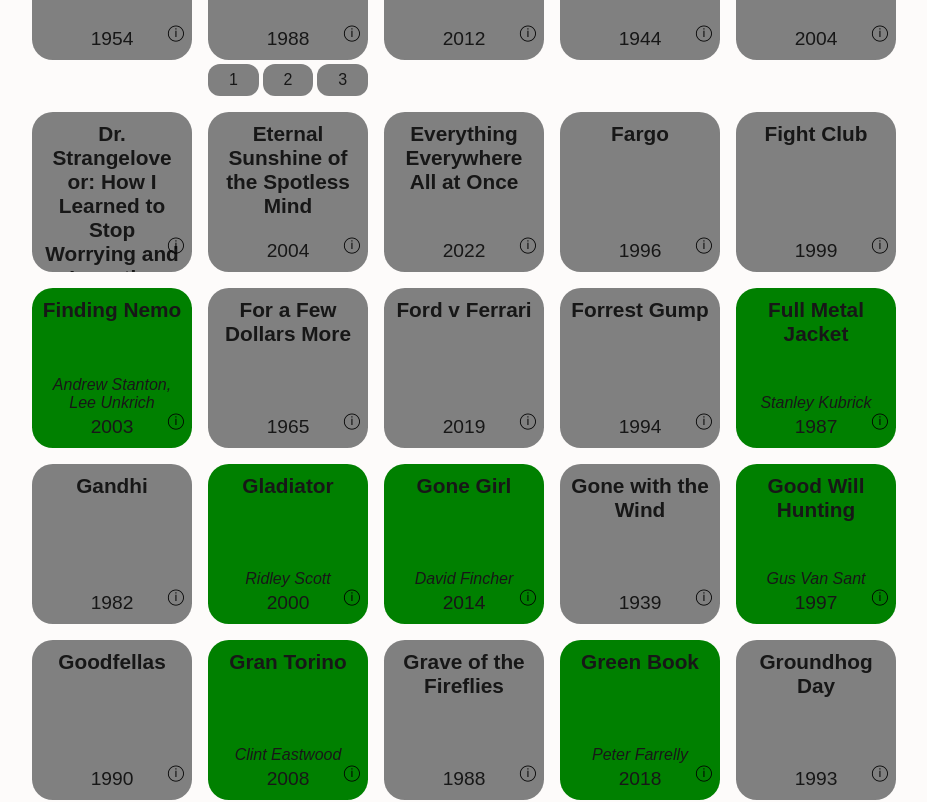
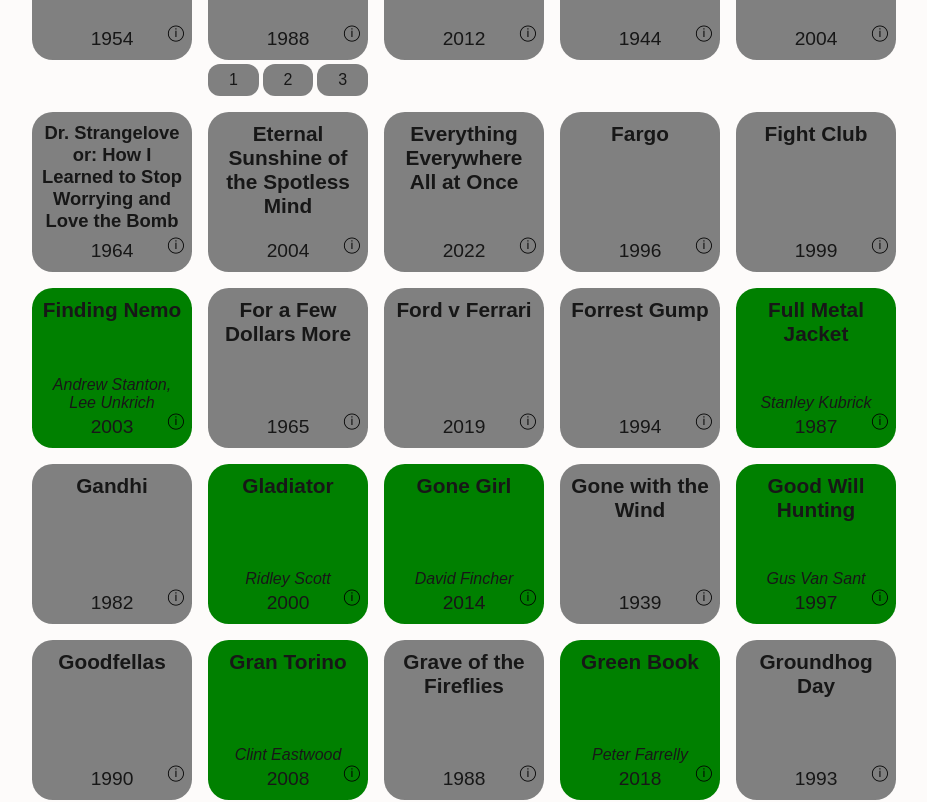
Before and after one commit to MsFairyViolet/movie-bucketlist, a Next.js app in the folder movie-bucketlist-frontend/: page / in a window 1280 px wide. Shown: the part 1980-2782 px from the top of the page, without its empty margins (176-1103 px from the left). Built offline with nearby package versions, Linux system fonts and the light colour scheme.

Commit message:
Rescale title if it is too long

```diff
--- a/movie-bucketlist-frontend/src/app/globals.css
+++ b/movie-bucketlist-frontend/src/app/globals.css
@@ -237,6 +237,10 @@ body {
   margin-top: 20px;
 }
 
+.card-title.long-title{
+  font-size: 0.82rem;
+}
+
 /* Media Queries */
 /* @media (prefers-color-scheme: dark) {
   :root {
@@ -284,6 +288,10 @@ body {
     font-size: 1.3rem;
   }
 
+  .card-title.long-title{
+    font-size: 1.15rem;
+  }
+
   .card-year{
     font-size: 1.2rem;
   }
--- a/movie-bucketlist-frontend/src/components/MovieGraphic.js
+++ b/movie-bucketlist-frontend/src/components/MovieGraphic.js
@@ -8,14 +8,16 @@ export default function MovieGraphic({ item, showInfo }) {
 
     const firstUnwatched = isSeries ? item.movies.find(movie => !movie.watched) || item.movies[0] : item
 
+    const isLongTitle = isSeries ? firstUnwatched.title.length > (isWatched ? 25 : 37) : item.title.length > (isWatched ? 25 : 37)
+
     return (
         <div className="card-container">
 
             <div className={`card ${isWatched ? "watched-style" : "unwatched-style"}`}>
 
                 <div className="card-details">
-                    <h4 className="card-title">{isSeries ? firstUnwatched.title : item.title}</h4>
-                    <p className="card-director">{isWatched ? Array.isArray(item.movies) ? firstUnwatched?.director.split(";").join(", ") : item.director.split(";").join(", ") : null}</p>
+                <h4 className={`card-title ${isLongTitle ? `long-title` : null}`}>{isSeries ? firstUnwatched.title : item.title}</h4>
+                    <p className="card-director">{isWatched ? isSeries ? firstUnwatched?.director.split(";").join(", ") : item.director.split(";").join(", ") : null}</p>
                     <p className="card-year">{isSeries ? firstUnwatched.year : item.year}</p>
                 </div>
                 <button className="info-btn" onClick={() => showInfo(movie)}>ⓘ</button>
```
